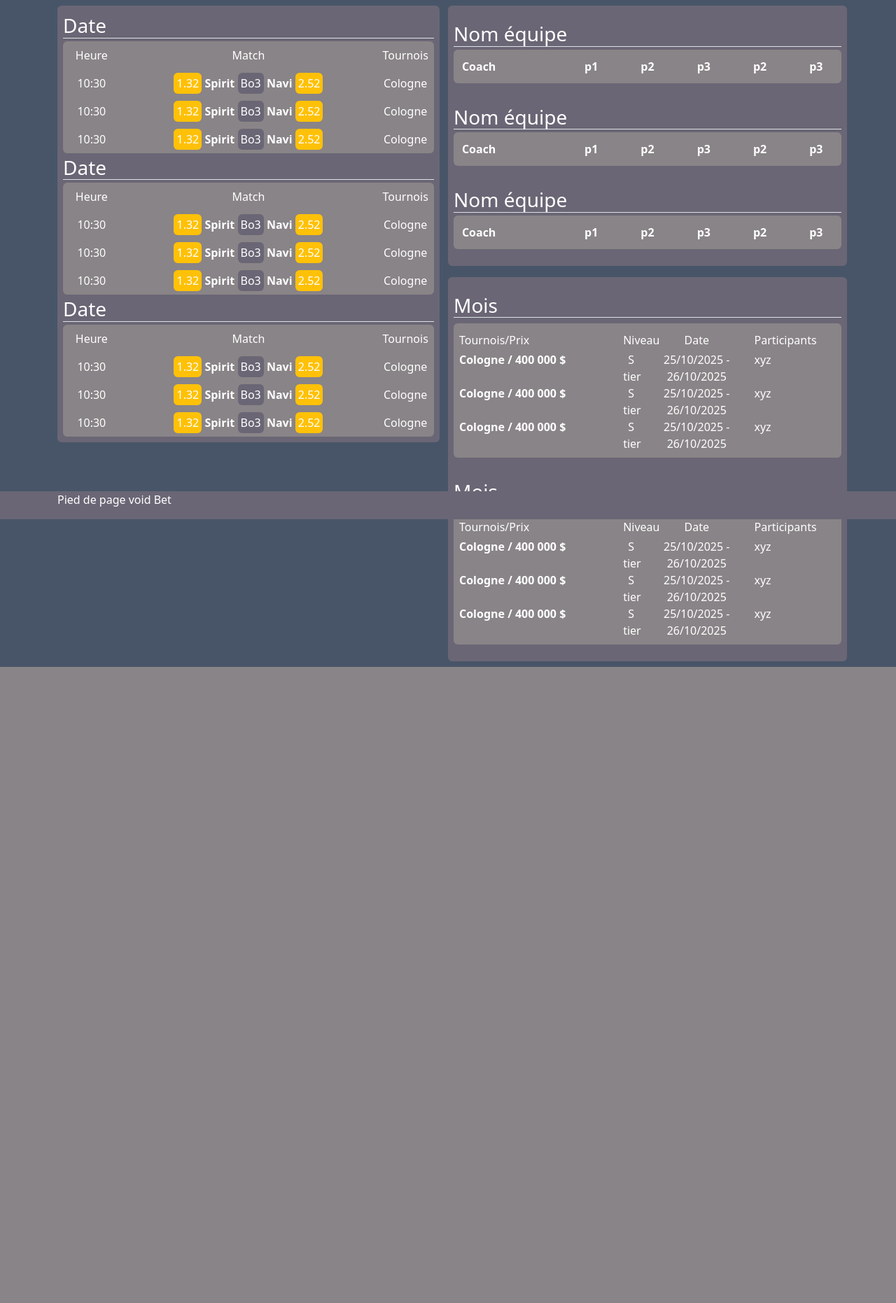
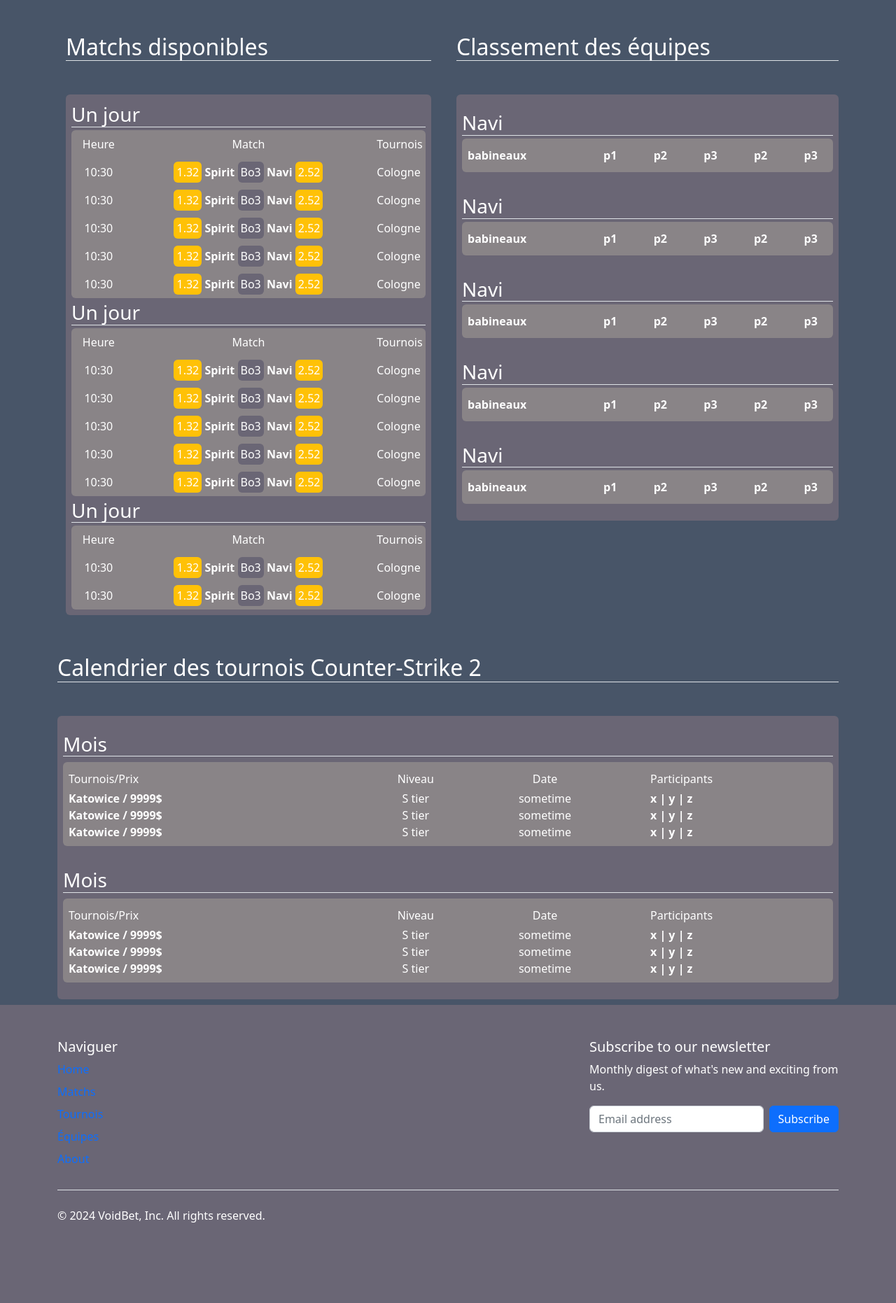
Before and after one commit to Alexander7474/voidBet, a PHP site: page / in a window 1280 px wide. Shown: the part 58-1920 px from the top of the page at 70% size. Before the commit the page ends 1011 px from the top, so only its background shows below. Run offline with PHP 8.4, Linux system fonts and the light colour scheme.

Commit message:
organisation de main

```diff
--- a/base.sql
+++ b/base.sql
@@ -47,8 +47,7 @@ CREATE TABLE matchs (
     resultat VARCHAR(20),
     FOREIGN KEY (id_equipe1) REFERENCES equipes(id_equipe),
     FOREIGN KEY (id_equipe2) REFERENCES equipes(id_equipe),
-    FOREIGN KEY (id_tournoi) REFERENCES tournois(id_tournoi),
-    CHECK (id_equipe1 <> id_equipe2)
+    FOREIGN KEY (id_tournoi) REFERENCES tournois(id_tournoi)
 );
 
 CREATE TABLE bet_on_score (
--- a/control/match.php
+++ b/control/match.php
@@ -80,8 +80,4 @@ if(isset($_GET['match_id'])){
 
 ?>
 
-
-<?php
-?>
-
 <?php /*template*/  include($racine_path.'templates/front/footer.php');?>
--- a/index.php
+++ b/index.php
@@ -4,6 +4,18 @@ ini_set('display_errors', '1');
 
 $title = "Accueil";
 $racine_path = "./";
+
+/*template*/  include($racine_path.'templates/front/header.php');
+
+echo '<div class="container text-white">';
+echo '<div class="row">';
+  echo '<div class="col">'; // colonne match
+
+
+/*template*/  include($racine_path.'templates/front/match_template.php');
+
+// traitement pour récupérer la liste des matchs disponnibles
+//
 
 // les valeurs sont des exemples
 $team1 ="Spirit";
@@ -14,113 +26,93 @@ $match_tournament="Cologne";
 $team1_cote="1.32";
 $team2_cote="2.52";
 
-$matches_top = '
+$date = "Un jour";
 
-';
+$match_bet_link = $racine_path.'control/match.php?match_id=0';
 
-$matches_line = '
-  <div class="row first-plan-h mt-3">
-    <div class="col-2">'.$match_time.'</div>
-    <div class="col-8">
-      <span class="bg-warning rounded p-1">'.$team1_cote.'</span>
-       <b>'.$team1.'</b>
-      <span class="second-plan rounded p-1">'.$match_format.'</span>
-      <b>'.$team2.'</b>
-      <span class="bg-warning rounded p-1">'.$team2_cote.'</span>
-    </div>
-    <div class="col-2">'.$match_tournament.'</div>
-  </div>
-';
+include($racine_path.'templates/front/daily_match.php');
+include($racine_path.'templates/front/match_line.php');
+include($racine_path.'templates/front/match_line.php');
+include($racine_path.'templates/front/match_line.php');
+include($racine_path.'templates/front/match_line.php');
+include($racine_path.'templates/front/match_line.php');
 
-$daily_matches_struct = '
+echo'</div>';
+include($racine_path.'templates/front/daily_match.php');
+include($racine_path.'templates/front/match_line.php');
+include($racine_path.'templates/front/match_line.php');
+include($racine_path.'templates/front/match_line.php');
+include($racine_path.'templates/front/match_line.php');
+include($racine_path.'templates/front/match_line.php');
 
-    <h3 class="mt-1 mb-1 border-bottom w-100">Date</h3>
+echo'</div>';
+include($racine_path.'templates/front/daily_match.php');
+include($racine_path.'templates/front/match_line.php');
+include($racine_path.'templates/front/match_line.php');
 
-    <div class="p-2 text-white w-100 text-center align-items-center rounded first-plan">
-      <div class="row">
-        <div class="col-2">Heure</div>
-        <div class="col-8">Match</div>
-        <div class="col-2">Tournois</div>
-      </div>
-    '.$matches_line.$matches_line.$matches_line.'
-  </div>
-'; // stock les divs des matches à afficher
+echo '</div></div></div>'; //fermeture de match template
 
-$matches = $daily_matches_struct.$daily_matches_struct.$daily_matches_struct;
+echo '</div>'; //fermeture de la colonne match
+echo '<div class="col">'; // colonne team/tounois
+  echo '<div class="row>'; // ligne team
+
+/*template*/  include($racine_path.'templates/front/team_template.php');
 
 // les valeurs sont des exemples
 $team_name ="Navi";
+$coach = "babineaux";
 $team_cashprize="9999$";
 $players = ["p1", "p2", "p3", "p2", "p3"];
 $player_cashprize="9999$";
 $kd = "0.95";
 
-$teams_line = '
-<h3 class="mt-3 mb-1 border-bottom w-100">Nom équipe</h3>
-<div class="mb-3 p-2 text-white w-100 text-center align-items-center rounded first-plan">
-  <div class="row mt-1 mb-1">
-    <div class="col"><b>Coach</b></div>
-    <div class="col"></div>
-';
 
-foreach ($players as $p => $name) {
-  $teams_line = $teams_line. '
-    <div class="col"><b>'.$name.'</b></div>
-  ';
-}
+include($racine_path.'templates/front/team_line.php');
+include($racine_path.'templates/front/team_line.php');
+include($racine_path.'templates/front/team_line.php');
+include($racine_path.'templates/front/team_line.php');
+include($racine_path.'templates/front/team_line.php');
 
-$teams_line = $teams_line.'
-  </div>
-</div>
-';
+echo '</div>';
+echo '</div>'; // fermeture de team template
 
-$teams_struct = '
-  <div class="mt-2 mb-2 p-2 d-flex flex-column align-items-center second-plan rounded">
-    '.$teams_line.$teams_line.$teams_line.'
-  </div>
-'; // stock les divs des teams à afficher
+echo '</div>'; // fermeture de la ligne team
+echo '<div class="row>'; // ligne tournois
 
-$teams = $teams_struct;
-
+/*template*/  include($racine_path.'templates/front/tournament_template.php');
 
 // les valeurs sont des exemples
-$tournament_name ="Navi";
+//
+$tournament_name ="Katowice";
 $tournament_cashprize="9999$";
-$player_cashprize="9999$";
-$kd = "0.95";
+$tournament = $tournament_name. ' / ' . $tournament_cashprize;
+$tournament_date="sometime";
+$tournament_tier="S tier";
+$tournament_teams="x | y | z";
 
-$tournaments_line = '
-  <div class="row">
-    <div class="col-5 d-flex justify-content-start"><b>Cologne / 400 000 $</b></div>
-    <div class="col-1">S tier</div>
-    <div class="col-3">25/10/2025 - 26/10/2025</div>
-    <div class="col-3 d-flex justify-content-start">xyz</div>
-  </div>
-';
+$month = "Mois";
 
-$tournaments_struct = '
-    <h3 class="mt-3 mb-2 border-bottom w-100">Mois</h3>
-    <div class="mb-3 p-2 text-white w-100 text-center align-items-center rounded first-plan">
-     <div class="row mt-1 mb-1">
-      <div class="col-5 d-flex justify-content-start">Tournois/Prix</div>
-      <div class="col-1">Niveau</div>
-      <div class="col-3">Date</div>
-      <div class="col-3 d-flex justify-content-start">Participants</div>
-     </div>
-     '.$tournaments_line.$tournaments_line.$tournaments_line.'
-  </div>
-'; // stock les divs des tournaments à afficher
+include($racine_path.'templates/front/tournament_struct.php');
+include($racine_path.'templates/front/tournament_line.php');
+include($racine_path.'templates/front/tournament_line.php');
+include($racine_path.'templates/front/tournament_line.php');
+echo '</div>';
 
-$tournaments = $tournaments_struct.$tournaments_struct;
+include($racine_path.'templates/front/tournament_struct.php');
+include($racine_path.'templates/front/tournament_line.php');
+include($racine_path.'templates/front/tournament_line.php');
+include($racine_path.'templates/front/tournament_line.php');
+echo '</div>';
 
+echo '</div>';
+echo '</div>'; //fermeture de tournament template
 
+echo '</div>'; //fermeture de la ligne tournois
+
+echo '</div>'; // fermeture de la row de index
+
+echo '</div>'; // fermeture du container de index
 
 ?>
 
-<?php /*template*/  include($racine_path.'templates/front/header.php');?>
-
-<?php
-/*template*/  include($racine_path.'templates/front/main.php');
-?>
-
 <?php /*template*/  include($racine_path.'templates/front/footer.php');?>
--- a/templates/front/footer.php
+++ b/templates/front/footer.php
@@ -1,9 +1,41 @@
-    <footer class="second-plan fixed-bottom text-white">
-      <div class="container">
-        <p>
-          Pied de page void Bet
-        </p>
+<div class="second-plan text-white">
+<div class="container">
+  <footer class="py-5">
+    <div class="row">
+      <div class="col-8">
+        <h5>Naviguer</h5>
+        <ul class="nav flex-column">
+          <li class="nav-item mb-2"><a href="#" class="nav-link p-0 text-body-secondary">Home</a></li>
+          <li class="nav-item mb-2"><a href="#" class="nav-link p-0 text-body-secondary">Matchs</a></li>
+          <li class="nav-item mb-2"><a href="#" class="nav-link p-0 text-body-secondary">Tournois</a></li>
+          <li class="nav-item mb-2"><a href="#" class="nav-link p-0 text-body-secondary">Équipes</a></li>
+          <li class="nav-item mb-2"><a href="#" class="nav-link p-0 text-body-secondary">About</a></li>
+        </ul>
       </div>
-    </footer>
+
+      <div class="col-4">
+        <form>
+          <h5>Subscribe to our newsletter</h5>
+          <p>Monthly digest of what's new and exciting from us.</p>
+          <div class="d-flex flex-column flex-sm-row w-100 gap-2">
+            <label for="newsletter1" class="visually-hidden">Email address</label>
+            <input id="newsletter1" type="text" class="form-control" placeholder="Email address">
+            <button class="btn btn-primary" type="button">Subscribe</button>
+          </div>
+        </form>
+      </div>
+    </div>
+
+    <div class="d-flex flex-column flex-sm-row justify-content-between py-4 my-4 border-top">
+      <p>&copy; 2024 VoidBet, Inc. All rights reserved.</p>
+      <ul class="list-unstyled d-flex">
+        <li class="ms-3"><a class="link-body-emphasis" href="#"><svg class="bi" width="24" height="24"><use xlink:href="#twitter"/></svg></a></li>
+        <li class="ms-3"><a class="link-body-emphasis" href="#"><svg class="bi" width="24" height="24"><use xlink:href="#instagram"/></svg></a></li>
+        <li class="ms-3"><a class="link-body-emphasis" href="#"><svg class="bi" width="24" height="24"><use xlink:href="#facebook"/></svg></a></li>
+      </ul>
+    </div>
+  </footer>
+</div>
+</div>
   </body>
 </html>
```
